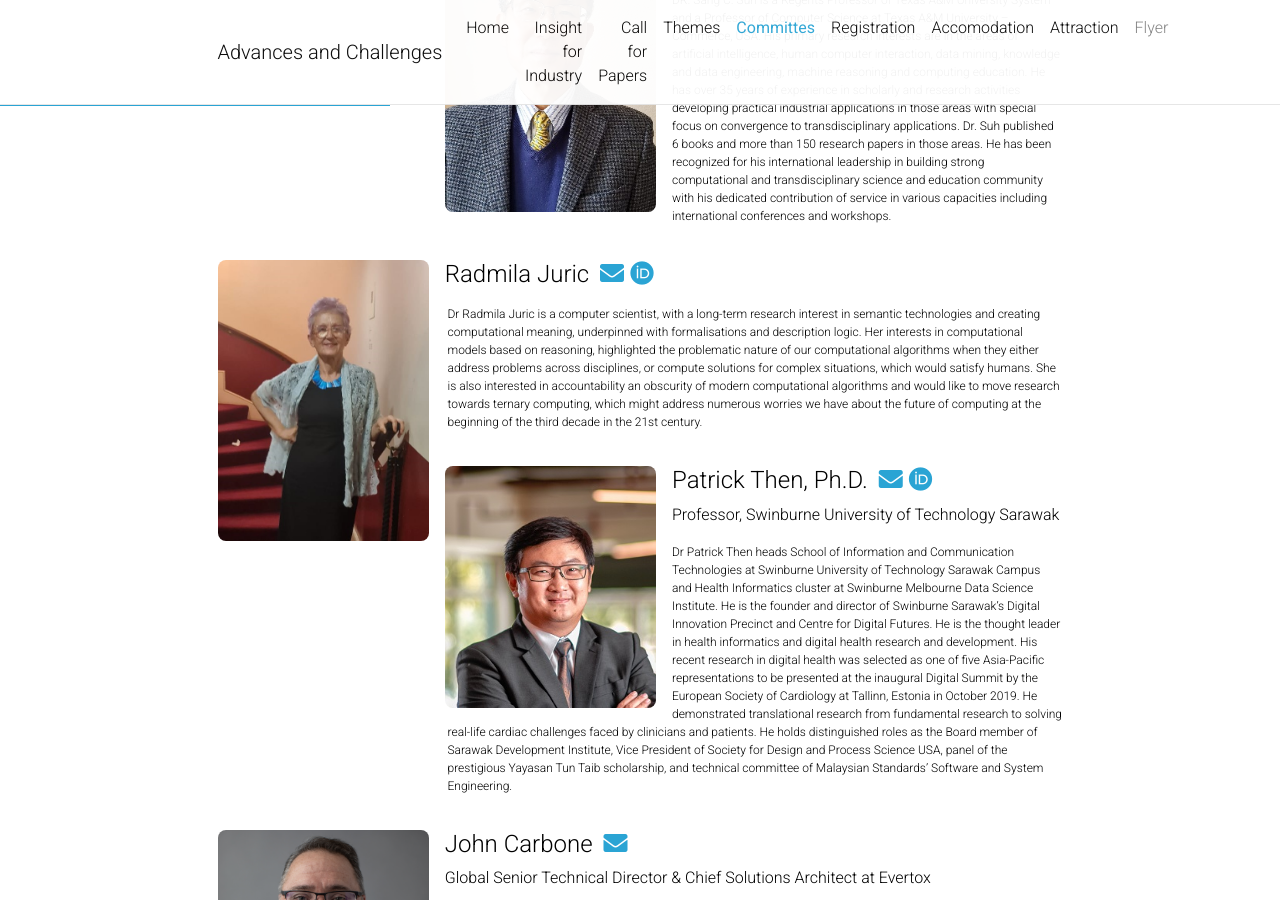
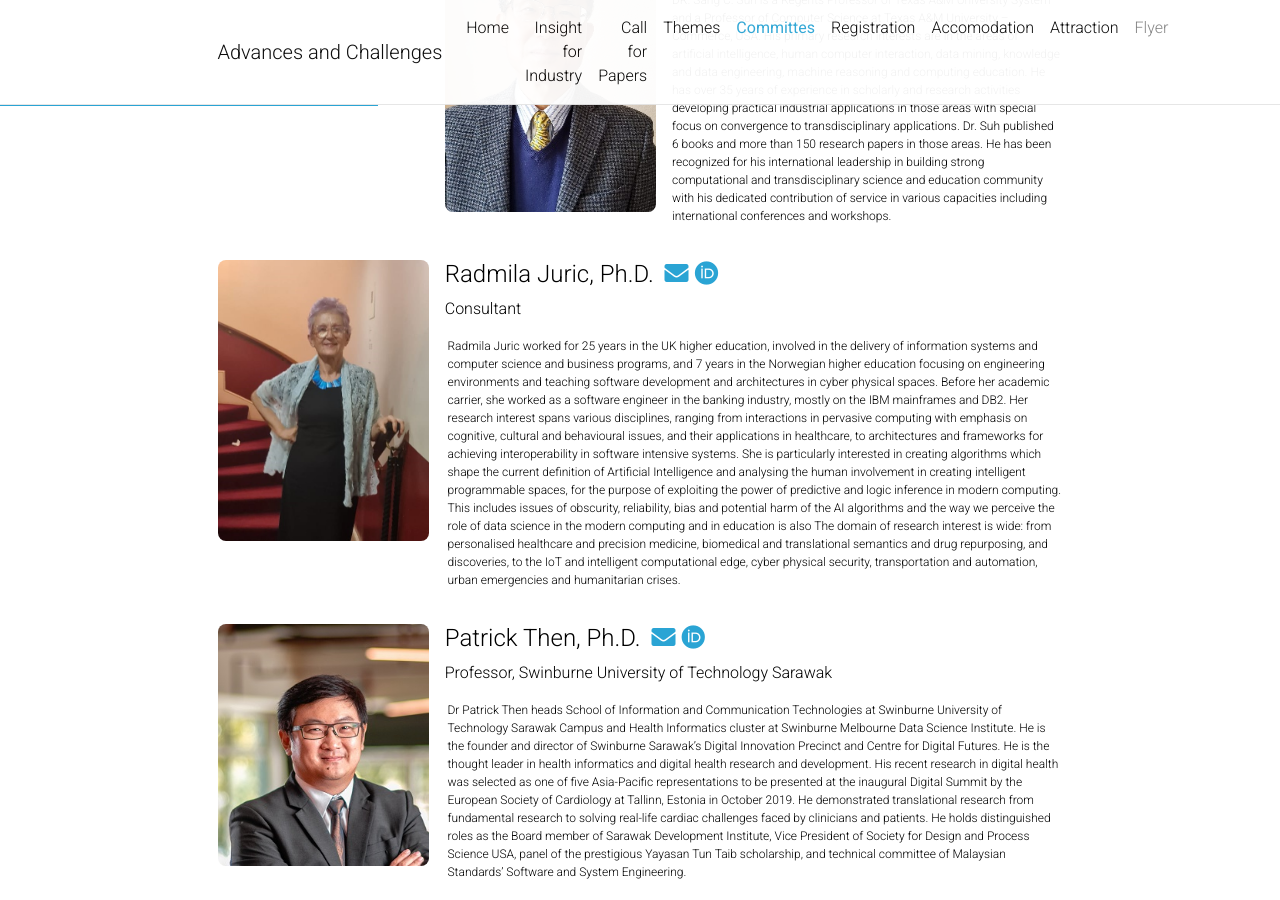
Before and after one commit to GenAI4DPS/advances-challenges, a Jekyll site: the page built from _pages/committees.md, in a window 1280 px wide and 900 px high, scrolled down 849 px. Built offline with Jekyll 4.4.1, drawn with Linux system fonts in a browser that asks for light colours; comment, search, counter and statistics services are not loaded; a style sheet for code colours, icons or effects is not loaded.

Commit message:
Update committees.md

```diff
--- a/_pages/committees.md
+++ b/_pages/committees.md
@@ -41,14 +41,33 @@ nav_order: 4
 <div class="organizer">
   <img class="photo" alt="Radmila Juric" src="{{ site.baseurl }}/assets/img/people/radmila.jpg">
   <div class="info">
-    <h4>Radmila Juric
-      <a href="mailto:radjur3@gmail.com" title="email"><i class="fas fa-envelope" style="margin-left: 5px;"></i></a>
+    <h4>Radmila Juric, Ph.D.
+      <a href="mailto:rada@eee.org" title="email"><i class="fas fa-envelope" style="margin-left: 5px;"></i></a>
       <a href="https://orcid.org/0000-0002-0441-0694" title="orcid"><i class="fab fa-orcid"></i></a>
     </h4>
-    <p>  </p>
+    <p> Consultant </p>
   </div>
   <p class="bio">
-    Dr Radmila Juric is a computer scientist, with a long-term research interest in semantic technologies and creating computational meaning, underpinned with formalisations and description logic.  Her interests in computational models based on reasoning, highlighted the problematic nature of our computational algorithms when they either address problems across disciplines, or compute solutions for complex situations, which would satisfy humans.  She is also interested in accountability an obscurity of modern computational algorithms and would like to move research towards ternary computing, which might address numerous worries we have about the future of computing at the beginning of the third decade in the 21st century.
+    Radmila Juric worked for 25 years in the UK higher education, involved in the delivery of
+information systems and computer science and business programs, and 7 years in the
+Norwegian higher education focusing on engineering environments and teaching software
+development and architectures in cyber physical spaces. Before her academic carrier, she
+worked as a software engineer in the banking industry, mostly on the IBM mainframes and
+DB2.
+
+Her research interest spans various disciplines, ranging from interactions in pervasive
+computing with emphasis on cognitive, cultural and behavioural issues, and their
+applications in healthcare, to architectures and frameworks for achieving interoperability in
+software intensive systems. She is particularly interested in creating algorithms which
+shape the current definition of Artificial Intelligence and analysing the human involvement
+in creating intelligent programmable spaces, for the purpose of exploiting the power of
+predictive and logic inference in modern computing. This includes issues of obscurity,
+reliability, bias and potential harm of the AI algorithms and the way we perceive the role of
+data science in the modern computing and in education is also The domain of research
+interest is wide: from personalised healthcare and precision medicine, biomedical and
+translational semantics and drug repurposing, and discoveries, to the IoT and intelligent
+computational edge, cyber physical security, transportation and automation, urban
+emergencies and humanitarian crises.
   </p>
 </div>
 
```
